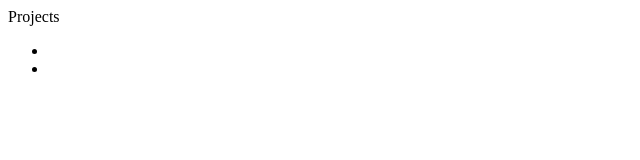
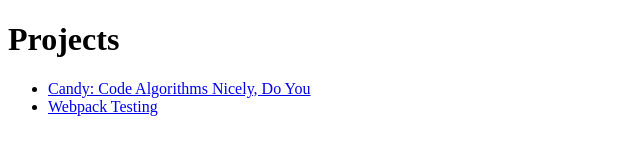
Before and after one commit to supernova-at/supernova-at.github.io, a plain HTML site: page index.html in a window 1280 px wide. Shown: the whole page, without its empty margins (0-640 px from the left). Drawn offline with Linux system fonts and the light colour scheme.

Commit message:
Link texts

```diff
--- a/index.html
+++ b/index.html
@@ -4,10 +4,10 @@
 		<title>supernova-at</title>
 	</head>
 	<body>
-		Projects
+		<h1>Projects</h1>
 		<ul>
-			<li><a href="/candy"></li>
-			<li><a href="/webpack-testing"></li>
+			<li><a href="/candy">Candy: Code Algorithms Nicely, Do You</li>
+			<li><a href="/webpack-testing">Webpack Testing</li>
 		</ul>
 	</body>
 </html>
```
